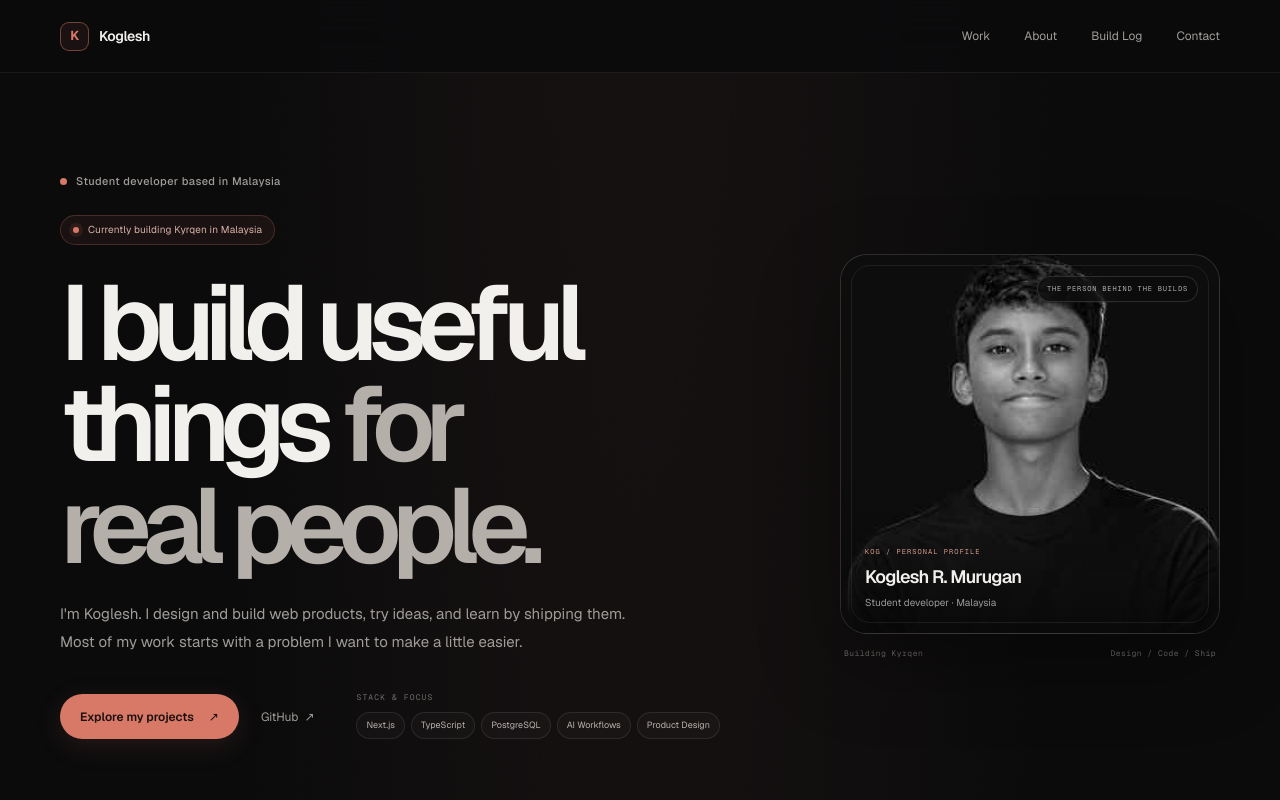
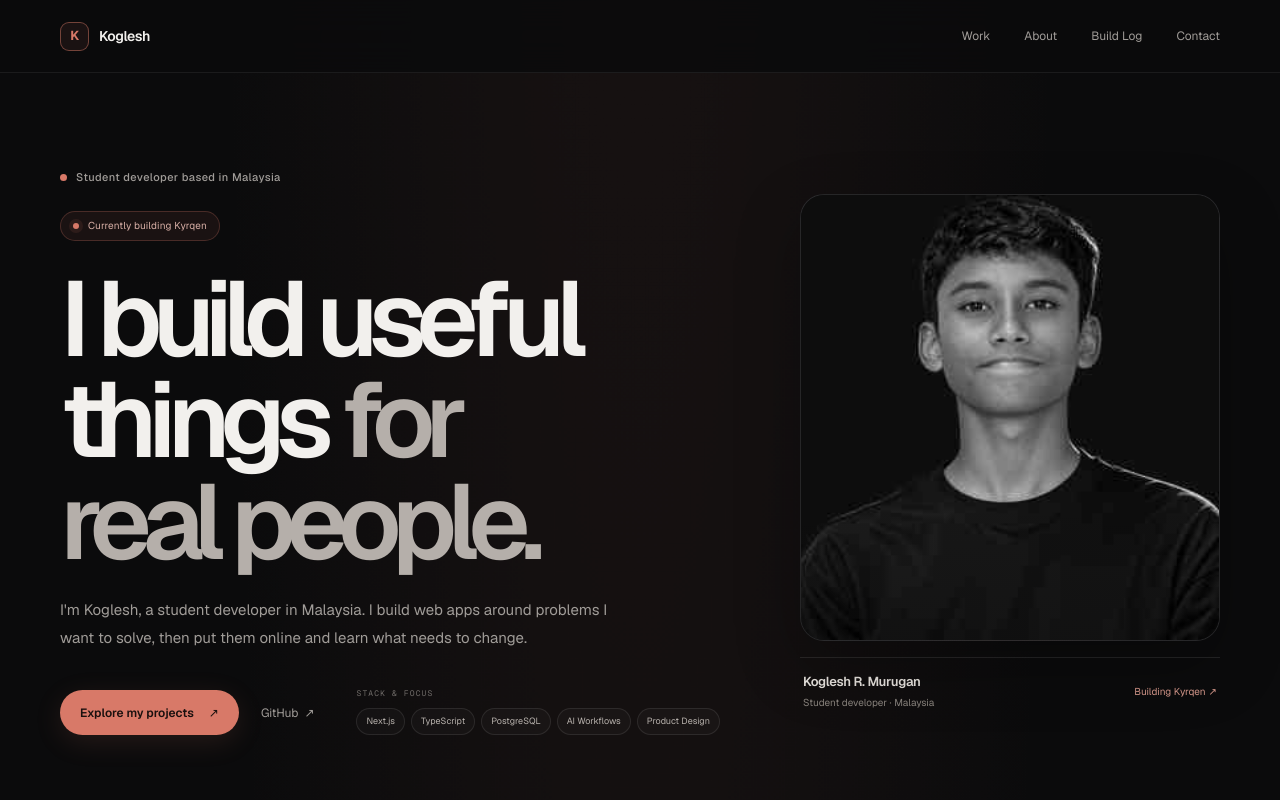
Before and after one commit to kogleshofficial-hub/koglesh-portfolio, a Next.js app: page / in a window 1280 px wide. Shown: the top 800 px of the page. Built offline with nearby package versions, Linux system fonts and the light colour scheme.

Commit message:
Refine personal portrait presentation

```diff
--- a/app/globals.css
+++ b/app/globals.css
@@ -122,11 +122,11 @@ button {
 
 .hero {
   display: grid;
-  min-height: 640px;
-  grid-template-columns: minmax(0, 1fr) minmax(290px, 380px);
-  align-items: center;
-  gap: clamp(36px, 5vw, 66px);
-  padding-block: 100px 116px;
+  min-height: 660px;
+  grid-template-columns: minmax(0, 1fr) minmax(320px, 420px);
+  align-items: center;
+  gap: clamp(38px, 5.5vw, 74px);
+  padding-block: 96px 108px;
 }
 
 .hero-main {
@@ -295,7 +295,7 @@ a:hover .external-arrow {
 
 .hero-portrait {
   width: 100%;
-  max-width: 380px;
+  max-width: 420px;
   justify-self: end;
   margin: 0;
 }
@@ -304,33 +304,21 @@ a:hover .external-arrow {
   position: relative;
   isolation: isolate;
   overflow: hidden;
-  aspect-ratio: 1 / 1;
-  border: 1px solid rgba(255, 255, 255, 0.13);
-  border-radius: 27px;
+  aspect-ratio: 0.94 / 1;
+  border: 1px solid rgba(255, 255, 255, 0.1);
+  border-radius: 24px;
   background:
-    radial-gradient(ellipse at 50% 30%, rgba(216, 121, 104, 0.12), transparent 53%),
-    linear-gradient(145deg, rgba(255, 255, 255, 0.045), transparent 62%),
-    #0e0e10;
-  box-shadow:
-    0 28px 80px rgba(0, 0, 0, 0.34),
-    inset 0 1px 0 rgba(255, 255, 255, 0.045);
-}
-
-.hero-portrait-frame::before {
-  position: absolute;
-  z-index: 2;
-  inset: 10px;
-  border: 1px solid rgba(255, 255, 255, 0.075);
-  border-radius: 19px;
-  content: "";
-  pointer-events: none;
+    radial-gradient(ellipse at 50% 36%, rgba(216, 121, 104, 0.1), transparent 56%),
+    linear-gradient(155deg, rgba(255, 255, 255, 0.025), transparent 48%),
+    #0d0d0f;
+  box-shadow: 0 24px 64px rgba(0, 0, 0, 0.25);
 }
 
 .hero-portrait-frame::after {
   position: absolute;
   z-index: 1;
-  inset: 45% 0 0;
-  background: linear-gradient(180deg, transparent 0%, rgba(8, 8, 9, 0.18) 42%, rgba(8, 8, 9, 0.88) 100%);
+  inset: 68% 0 0;
+  background: linear-gradient(180deg, transparent, rgba(8, 8, 9, 0.2));
   content: "";
   pointer-events: none;
 }
@@ -339,68 +327,51 @@ a:hover .external-arrow {
   position: absolute;
   z-index: 0;
   inset: 0;
+  display: block;
   width: 100%;
   height: 100%;
   object-fit: cover;
-  object-position: center center;
-}
-
-.hero-portrait-label {
-  position: absolute;
-  z-index: 3;
-  top: 21px;
-  right: 21px;
-  border: 1px solid rgba(255, 255, 255, 0.13);
-  border-radius: 999px;
-  background: rgba(12, 12, 13, 0.68);
-  padding: 7px 9px;
-  color: rgba(255, 255, 255, 0.68);
-  font-family: var(--font-geist-mono), monospace;
-  font-size: 7px;
-  letter-spacing: 0.12em;
-  backdrop-filter: blur(12px);
+  object-position: center 43%;
 }
 
 .hero-portrait-caption {
-  position: absolute;
-  z-index: 3;
-  right: 0;
-  bottom: 0;
-  left: 0;
-  display: grid;
-  gap: 5px;
-  padding: 42px 24px 23px;
-}
-
-.hero-portrait-caption > span {
+  display: flex;
+  align-items: center;
+  justify-content: space-between;
+  gap: 14px;
+  margin-top: 16px;
+  border-top: 1px solid rgba(255, 255, 255, 0.1);
+  padding: 14px 3px 0;
+}
+
+.hero-portrait-identity {
+  display: grid;
+  gap: 4px;
+}
+
+.hero-portrait-identity strong {
+  color: #e8e4df;
+  font-size: 13px;
+  font-weight: 550;
+  letter-spacing: -0.025em;
+}
+
+.hero-portrait-identity span {
+  color: #89837d;
+  font-size: 10px;
+}
+
+.hero-portrait-link {
+  display: inline-flex;
+  flex: none;
+  align-items: center;
   color: #d99a8d;
-  font-family: var(--font-geist-mono), monospace;
-  font-size: 7px;
-  letter-spacing: 0.15em;
-}
-
-.hero-portrait-caption strong {
-  color: #f2f0ed;
-  font-size: 18px;
-  font-weight: 550;
-  letter-spacing: -0.045em;
-}
-
-.hero-portrait-caption small {
-  color: rgba(242, 240, 237, 0.62);
   font-size: 10px;
-}
-
-.hero-portrait-foot {
-  display: flex;
-  align-items: center;
-  justify-content: space-between;
-  gap: 12px;
-  padding: 13px 4px 0;
-  color: var(--subtle);
-  font-family: var(--font-geist-mono), monospace;
-  font-size: 8px;
-  letter-spacing: 0.06em;
+  transition: color 160ms ease;
+}
+
+.hero-portrait-link:hover {
+  color: #f0b0a2;
 }
 
 .page-section {
@@ -1858,8 +1829,12 @@ a:hover .external-arrow {
 
   .hero-portrait {
     order: 1;
-    width: min(100%, 380px);
+    width: min(100%, 420px);
     justify-self: center;
+  }
+
+  .hero-portrait-frame {
+    aspect-ratio: 1 / 1;
   }
 
   .project-card-featured {
--- a/app/page.tsx
+++ b/app/page.tsx
@@ -464,11 +464,10 @@ export default function Home() {
         <section className="hero">
           <div className="hero-main">
             <p className="eyebrow"><span className="availability-dot" /> Student developer based in Malaysia</p>
-            <div className="hero-status"><span className="status-pulse" /> Currently building Kyrqen in Malaysia</div>
+            <div className="hero-status"><span className="status-pulse" /> Currently building Kyrqen</div>
             <h1>I build useful things <span>for real people.</span></h1>
             <p className="hero-copy">
-              I&apos;m Koglesh. I design and build web products, try ideas, and learn by shipping them.
-              Most of my work starts with a problem I want to make a little easier.
+              I&apos;m Koglesh, a student developer in Malaysia. I build web apps around problems I want to solve, then put them online and learn what needs to change.
             </p>
             <div className="hero-bottom">
               <div className="hero-actions">
@@ -489,26 +488,25 @@ export default function Home() {
           </div>
           <figure className="hero-portrait" aria-label="Portrait of Koglesh R. Murugan">
             <div className="hero-portrait-frame">
-              <span className="hero-portrait-label">THE PERSON BEHIND THE BUILDS</span>
               <Image
                 src="/koglesh-portrait.jpg"
-                alt="Portrait of Koglesh R. Murugan wearing a black shirt."
+                alt="Koglesh R. Murugan in a black shirt, photographed in monochrome."
                 width={340}
                 height={336}
                 priority
-                sizes="(max-width: 950px) min(100vw - 48px, 420px), 380px"
+                sizes="(max-width: 950px) min(100vw - 48px, 430px), 420px"
                 className="hero-portrait-image"
               />
-              <figcaption className="hero-portrait-caption">
-                <span>KOG / PERSONAL PROFILE</span>
+            </div>
+            <figcaption className="hero-portrait-caption">
+              <div className="hero-portrait-identity">
                 <strong>Koglesh R. Murugan</strong>
-                <small>Student developer · Malaysia</small>
-              </figcaption>
-            </div>
-            <div className="hero-portrait-foot">
-              <span>Building Kyrqen</span>
-              <span>Design / Code / Ship</span>
-            </div>
+                <span>Student developer · Malaysia</span>
+              </div>
+              <a href="https://kryqen.vercel.app/" target="_blank" rel="noreferrer noopener" className="hero-portrait-link">
+                Building Kyrqen <ExternalArrow />
+              </a>
+            </figcaption>
           </figure>
         </section>
 
```
